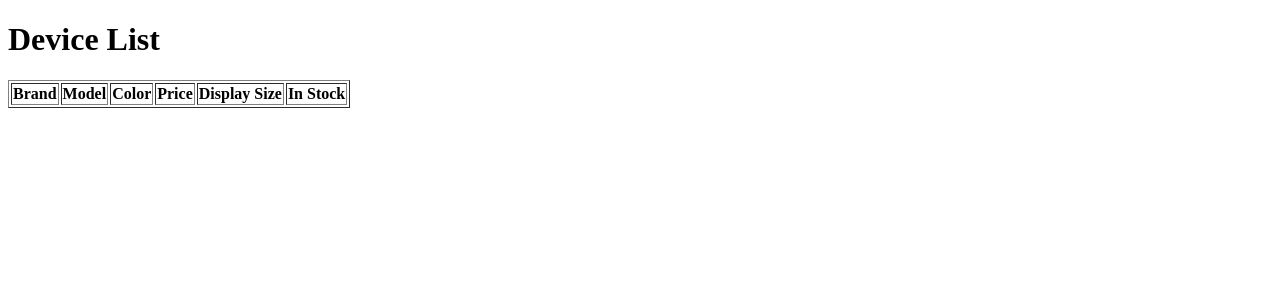
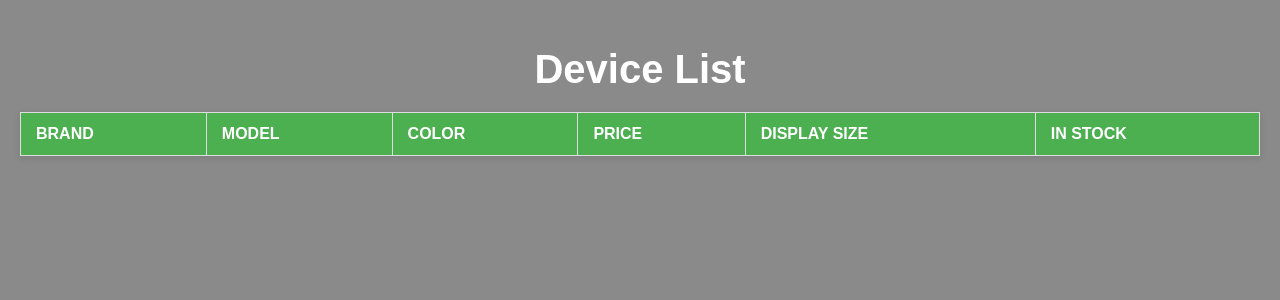
Before and after one commit to parsa200514/Portfolio, a Django app: page / in a window 1280 px wide. Shown: the top 300 px of the page. Run offline with Django 5.2, Linux system fonts and the light colour scheme; data that the repository does not hold is empty.

Commit message:
an update

```diff
--- /dev/null
+++ b/1. Dide Pardaz Saba Inventory Management/inventory_module/static/inventory_module/styles.css
@@ -0,0 +1,103 @@
+/* General styles */
+body {
+    font-family: 'Arial', sans-serif;
+    background-color: #8a8a8a;
+    margin: 0;
+    padding: 20px;
+    color: #333;
+}
+
+h1 {
+    color: #ffffff;
+    text-align: center;
+    font-size: 2.5em;
+    margin-bottom: 20px;
+}
+
+table {
+    width: 100%;
+    border-collapse: collapse;
+    margin: 20px 0;
+    font-size: 1em;
+    background-color: #fff;
+    box-shadow: 0 2px 8px rgba(0, 0, 0, 0.1);
+}
+
+table th, table td {
+    padding: 12px 15px;
+    border: 1px solid #ddd;
+    text-align: left;
+}
+
+table th {
+    background-color: #4CAF50;
+    color: white;
+    text-transform: uppercase;
+}
+
+table tr:nth-child(even) {
+    background-color: #f2f2f2;
+}
+
+table tr:hover {
+    background-color: #e9f7e9;
+}
+
+button {
+    background-color: #4CAF50;
+    color: white;
+    padding: 10px 20px;
+    border: none;
+    border-radius: 5px;
+    cursor: pointer;
+    font-size: 1em;
+    transition: background-color 0.3s ease;
+    display: block;
+    margin: 0 auto;
+}
+
+button:hover {
+    background-color: #45a049;
+}
+
+form {
+    background-color: #fff;
+    padding: 20px;
+    border-radius: 8px;
+    box-shadow: 0 2px 8px rgba(0, 0, 0, 0.1);
+    max-width: 600px;
+    margin: 0 auto;
+}
+
+input[type="text"], select, textarea {
+    width: 100%;
+    padding: 10px;
+    margin: 10px 0 20px;
+    display: inline-block;
+    border: 1px solid #ccc;
+    border-radius: 4px;
+    box-sizing: border-box;
+    font-size: 1em;
+}
+
+input[type="text"]:focus, select:focus, textarea:focus {
+    border-color: #4CAF50;
+}
+
+@media (max-width: 768px) {
+    h1 {
+        font-size: 2em;
+    }
+
+    table, form {
+        font-size: 0.9em;
+    }
+
+    input[type="text"], select, textarea {
+        padding: 8px;
+    }
+
+    button {
+        padding: 8px 16px;
+    }
+}
--- a/1. Dide Pardaz Saba Inventory Management/inventory_module/templates/inventory_module/add_device.html
+++ b/1. Dide Pardaz Saba Inventory Management/inventory_module/templates/inventory_module/add_device.html
@@ -1,7 +1,9 @@
+{% load static %}
 <!DOCTYPE html>
 <html lang="en">
 <head>
     <meta charset="UTF-8">
+    <link rel="stylesheet" href="{% static 'inventory_module/styles.css' %}">
     <title>Add Device</title>
 </head>
 <body>
--- a/1. Dide Pardaz Saba Inventory Management/inventory_module/templates/inventory_module/device_list.html
+++ b/1. Dide Pardaz Saba Inventory Management/inventory_module/templates/inventory_module/device_list.html
@@ -1,7 +1,9 @@
+{% load static %}
 <!DOCTYPE html>
 <html lang="en">
 <head>
     <meta charset="UTF-8">
+    <link rel="stylesheet" href="{% static 'inventory_module/styles.css' %}">
     <title>Device List</title>
 </head>
 <body>
--- a/1. Dide Pardaz Saba Inventory Management/inventory_module/templates/inventory_module/select_brand.html
+++ b/1. Dide Pardaz Saba Inventory Management/inventory_module/templates/inventory_module/select_brand.html
@@ -1,7 +1,9 @@
+{% load static %}
 <!DOCTYPE html>
 <html lang="en">
 <head>
     <meta charset="UTF-8">
+    <link rel="stylesheet" href="{% static 'inventory_module/styles.css' %}">
     <title>Select Brand</title>
 </head>
 <body>
```
